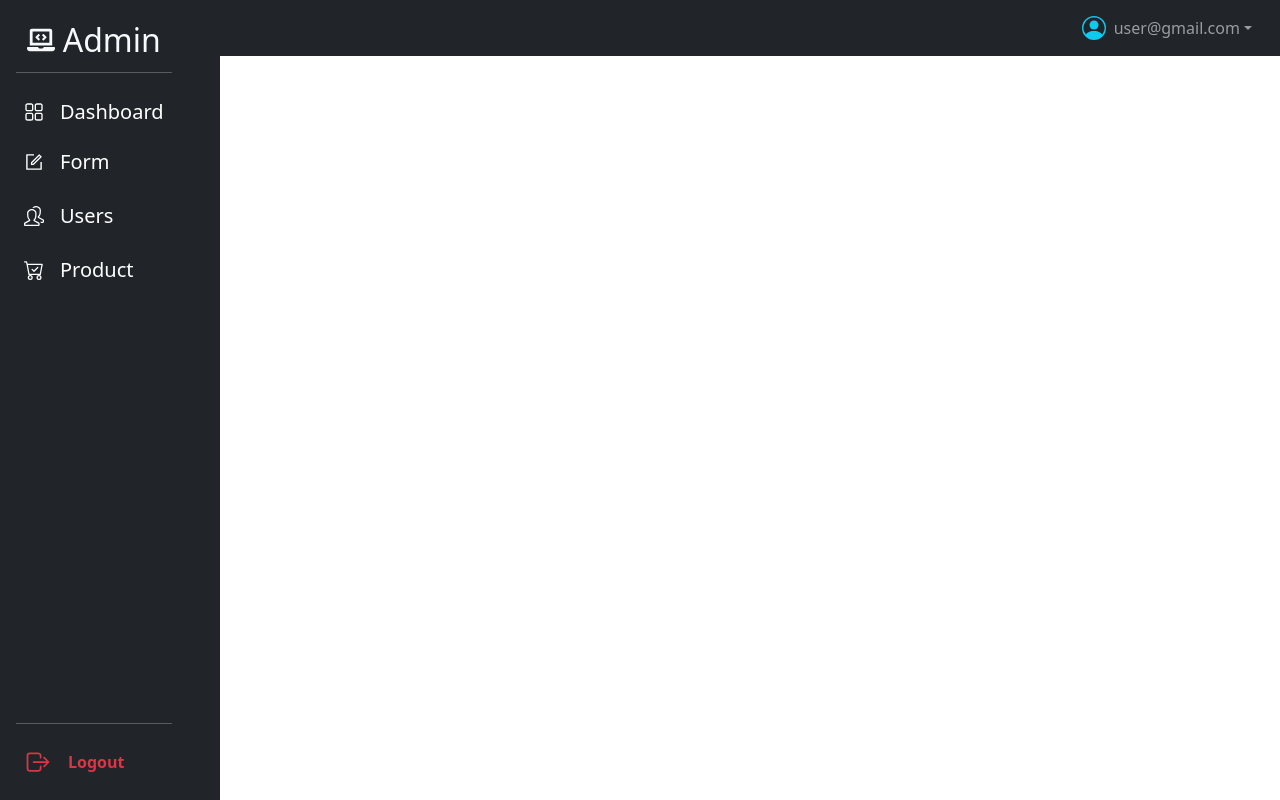
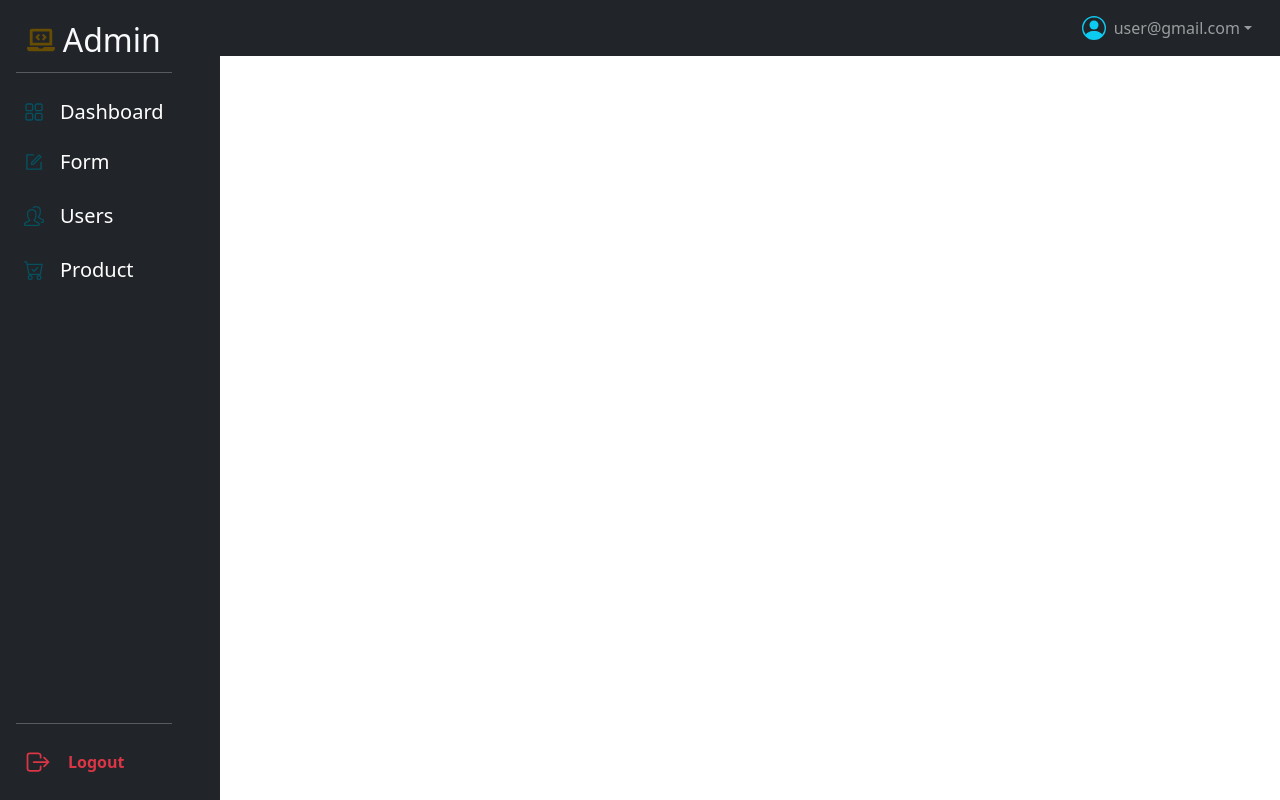
Before and after one commit to vivekmishra22/lorem-dashboard, a React (Create React App) app: page / in a window 1280 px wide. Built offline with nearby package versions, Linux system fonts and the light colour scheme.

Commit message:
updated code

```diff
--- a/src/Assets/Css/style.css
+++ b/src/Assets/Css/style.css
@@ -1,11 +1,12 @@
 .sidebar ul li:hover {
     background-color: rgb(117, 117, 117);
+    /* color: #fff; */
     border-radius: 5px;
     cursor: pointer;
     /* text-decoration: none; */
 }
 
-.sidebar ul li:hover a {
+.sidebar ul li Link span:hover {
     /* color: #fff; */
     /* background-color: rgb(117, 117, 117); */
     /* color: #fff; */
--- a/src/Page Components/MainNavbar.jsx
+++ b/src/Page Components/MainNavbar.jsx
@@ -23,8 +23,8 @@ const MainNavbar = () => {
                                 className="d-inline-block align-middle border border-info p-1"
                                 alt="User Logo"
                             /> */}
-                            <BsPersonCircle className='text-info fs-4' />
-                            <NavDropdown className="bg-transparent border-0" title="user@gmail.com" id="basic-nav-dropdown">
+                            <BsPersonCircle className='text-info fs-4 nav-item' />
+                            <NavDropdown className="bg-transparent border-0 nav-item" title="user@gmail.com" id="basic-nav-dropdown">
                                 <NavDropdown.Item href="#action/3.1">Profile</NavDropdown.Item>
                                 {/* <NavDropdown.Item href="#action/3.2">
                                     Another action
--- a/src/Page Components/Sidebar.jsx
+++ b/src/Page Components/Sidebar.jsx
@@ -17,7 +17,7 @@ const Sidebar = () => {
       <div className='sidebar d-flex justify-content-between flex-column bg-dark text-white py-3 ps-3 pe-5 vh-100'>
         <div className='text-white'>
           <a href="/" className='d-flex justify-content-center align-items-center text-decoration-none text-light'>
-            <FaLaptopCode className='fs-3 me-2' />
+            <FaLaptopCode className='fs-3 me-2 text-warning-emphasis' />
             <span className='fs-2'>Admin</span>
           </a>
 
@@ -26,26 +26,26 @@ const Sidebar = () => {
           <ul className='nav nav-pills flex-column mt-2 my-1'>
             <li className='nav-item p-2'>
               <span className='d-flex justify-content-center align-items-center text-decoration-none'>
-                <RxDashboard className='me-3 fs-5' />
+                <RxDashboard className='me-3 fs-5 text-info-emphasis' />
                 <span className='fs-5'>Dashboard</span>
               </span>
             </li>
             <li className='nav-item p-2 my-1'>
               <Link to="/register" className='d-flex align-items-center text-decoration-none text-white'>
-                <AiOutlineForm className='me-3 fs-5' />
+                <AiOutlineForm className='me-3 fs-5 text-info-emphasis' />
                 <span className='fs-5'>Form</span>
               </Link>
             </li>
             <li className='nav-item p-2 my-1'>
               <Link to="/view" className='d-flex align-items-center text-decoration-none text-white'>
                 {/* <FaUserFriends className='me-3 fs-5' /> */}
-                <SlPeople className='me-3 fs-5' />
+                <SlPeople className='me-3 fs-5 text-info-emphasis' />
                 <span className='fs-5'>Users</span>
               </Link>
             </li>
             <li className='nav-item p-2 my-1'>
               <span className='d-flex align-items-center text-decoration-none'>
-                <BsCartCheck className='me-3 fs-5' />
+                <BsCartCheck className='me-3 fs-5 text-info-emphasis' />
                 <span className='fs-5'>Product</span>
               </span>
             </li>
```
